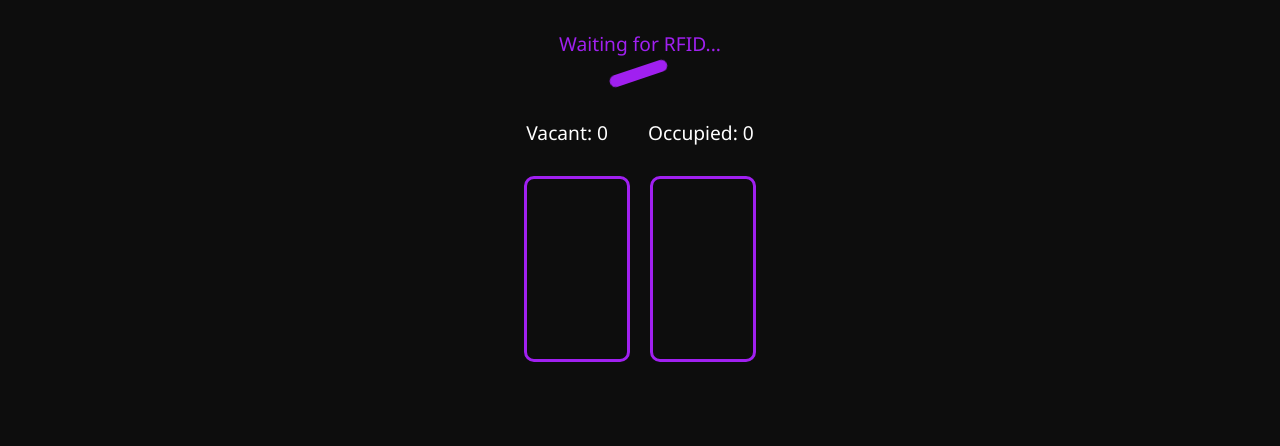
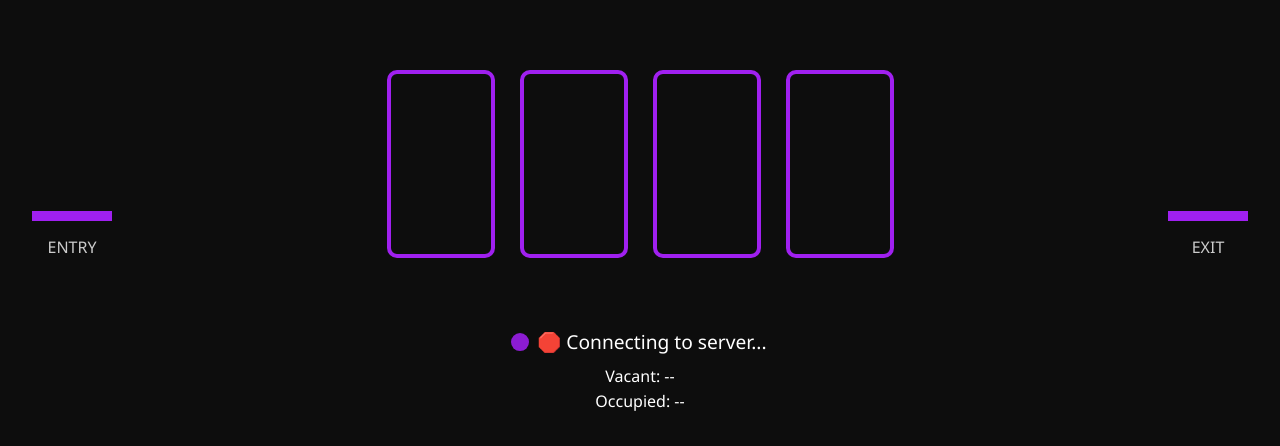
Before and after one commit to RDVdev/iot-project-website, a plain HTML site: page index.html in a window 1280 px wide. Drawn offline with Linux system fonts and the light colour scheme; no server answers.

Commit message:
some changes

```diff
--- a/index.html
+++ b/index.html
@@ -1,26 +1,40 @@
 <!DOCTYPE html>
 <html lang="en">
 <head>
-  <meta charset="UTF-8">
-  <title>Smart Parking Dashboard</title>
-  <link rel="stylesheet" href="style.css">
+  <meta charset="UTF-8" />
+  <title>Virtual Smart Parking</title>
+  <link rel="stylesheet" href="style.css" />
 </head>
 <body>
-  <div id="rfid-scanner">Waiting for RFID...</div>
+  <div id="lot">
+    <div class="gate-area">
+      <div class="barrier" id="entry-barrier"></div>
+      <div class="gate-label">ENTRY</div>
+    </div>
 
-  <div id="barrier-container">
-    <div class="barrier"></div>
+    <div id="slots-area">
+      <div class="slot" id="slot1"></div>
+      <div class="slot" id="slot2"></div>
+      <div class="slot" id="slot3"></div>
+      <div class="slot" id="slot4"></div>
+    </div>
+
+    <div class="gate-area">
+      <div class="barrier" id="exit-barrier"></div>
+      <div class="gate-label">EXIT</div>
+    </div>
   </div>
 
-  <div id="counters">
-    <div id="vacant-count">Vacant: 0</div>
-    <div id="occupied-count">Occupied: 0</div>
+  <div id="status-panel">
+    <div id="rfid-status">
+      <span class="dot"></span>
+      <span id="rfid-text">🔄 Waiting for RFID...</span>
+    </div>
+    <div id="vacant-count">Vacant: --</div>
+    <div id="occupied-count">Occupied: --</div>
   </div>
 
-  <div id="parking-lot">
-    <div class="slot" id="slot1"></div>
-    <div class="slot" id="slot2"></div>
-  </div>
+  <div id="car"></div>
 
   <script src="script.js"></script>
 </body>
--- a/script.js
+++ b/script.js
@@ -1,42 +1,80 @@
 const channelID = "2913872";
 const apiURL = `https://api.thingspeak.com/channels/${channelID}/feeds/last.json`;
 
-const slotElements = [
+const slots = [
   document.getElementById('slot1'),
   document.getElementById('slot2'),
+  document.getElementById('slot3'),
+  document.getElementById('slot4')
 ];
 
-function updateDashboard(data) {
-  const slots = [parseInt(data.field1), parseInt(data.field2)];
+const car = document.getElementById('car');
+const entryBarrier = document.getElementById('entry-barrier');
+const exitBarrier = document.getElementById('exit-barrier');
+const rfidText = document.getElementById('rfid-text');
+const rfidDot = document.querySelector('.dot');
+
+let lastStates = [0, 0, 0, 0];
+
+function animateCarTo(slotIndex) {
+  car.style.display = 'block';
+  car.style.left = '50px';
+
+  setTimeout(() => {
+    const slot = slots[slotIndex];
+    const rect = slot.getBoundingClientRect();
+    car.style.top = `${rect.top + window.scrollY + 20}px`;
+    car.style.left = `${rect.left + window.scrollX + 30}px`;
+
+    setTimeout(() => {
+      car.style.display = 'none';
+    }, 3000);
+  }, 100);
+}
+
+function updateSlots(data) {
+  const states = [data.field1, data.field2, data.field3, data.field4].map(v => parseInt(v));
   let vacant = 0, occupied = 0;
 
-  slots.forEach((val, index) => {
-    const el = slotElements[index];
+  states.forEach((val, idx) => {
     if (val === 1) {
-      el.classList.add('occupied');
-      el.classList.remove('vacated');
+      if (lastStates[idx] === 0) animateCarTo(idx); // New car coming
+      slots[idx].classList.add('occupied');
       occupied++;
     } else {
-      el.classList.remove('occupied');
-      el.classList.add('vacated');
+      slots[idx].classList.remove('occupied');
       vacant++;
     }
   });
 
-  document.getElementById("vacant-count").textContent = `Vacant: ${vacant}`;
-  document.getElementById("occupied-count").textContent = `Occupied: ${occupied}`;
+  lastStates = states;
+
+  // Animate barriers only when data is real
+  entryBarrier.classList.add('open');
+  exitBarrier.classList.add('open');
+
+  rfidText.textContent = "✅ RFID Detected";
+  rfidDot.style.backgroundColor = "#00ff00";
+
+  document.getElementById('vacant-count').textContent = `Vacant: ${vacant}`;
+  document.getElementById('occupied-count').textContent = `Occupied: ${occupied}`;
 }
 
 async function fetchData() {
   try {
     const res = await fetch(apiURL);
+    if (!res.ok) throw new Error("Fetch failed");
     const data = await res.json();
-    updateDashboard(data);
+    updateSlots(data);
   } catch (err) {
-    console.error("Error fetching data:", err);
+    console.warn("Unable to connect to ThingSpeak");
+
+    rfidText.textContent = "🛑 Connecting to server...";
+    rfidDot.style.backgroundColor = "#a020f0";
+    entryBarrier.classList.remove('open');
+    exitBarrier.classList.remove('open');
   }
 }
 
-// Fetch every 15 seconds
 fetchData();
 setInterval(fetchData, 15000);
--- a/style.css
+++ b/style.css
@@ -1,81 +1,105 @@
 body {
+  margin: 0;
   background-color: #0d0d0d;
-    margin: 0;
-    padding: 0;
   font-family: 'Segoe UI', sans-serif;
+  color: white;
+  overflow: hidden;
+}
+
+#lot {
+  display: flex;
+  justify-content: space-between;
+  align-items: flex-end;
+  margin: 40px auto;
+  padding: 30px;
+  width: 95%;
+}
+
+#slots-area {
+  display: flex;
+  gap: 25px;
+  align-items: flex-end;
+}
+
+.slot {
+  width: 100px;
+  height: 180px;
+  border: 4px solid #a020f0;
+  border-radius: 10px;
+  background-color: transparent;
+  transition: background-color 0.3s ease;
+}
+
+.slot.occupied {
+  background-color: #a020f0;
+}
+
+.gate-area {
   display: flex;
   flex-direction: column;
   align-items: center;
 }
 
-  #rfid-scanner {
-    margin-top: 30px;
-    font-size: 1.2rem;
-    color: #a020f0;
-    animation: blink 1s infinite;
+.barrier {
+  width: 80px;
+  height: 10px;
+  background-color: #a020f0;
+  transform-origin: left center;
+  transition: transform 0.6s ease;
+  margin-bottom: 10px;
 }
 
-  @keyframes blink {
-    0%, 100% { opacity: 1; }
-    50% { opacity: 0.4; }
+.barrier.open {
+  transform: rotate(-90deg);
 }
 
-  #barrier-container {
-    margin-top: 20px;
-    margin-bottom: 30px;
+.gate-label {
+  color: #ccc;
+  font-size: 1rem;
+  margin-top: 5px;
 }
 
-  .barrier {
-    width: 60px;
-    height: 12px;
-    background-color: #a020f0;
-    border-radius: 6px;
-    animation: gateMove 3s ease-in-out infinite alternate;
+#status-panel {
+  text-align: center;
+  margin-top: 30px;
 }
 
-  @keyframes gateMove {
-    0% { transform: rotate(0deg); transform-origin: left center; }
-    100% { transform: rotate(-80deg); transform-origin: left center; }
+#rfid-status {
+  display: flex;
+  align-items: center;
+  justify-content: center;
+  font-size: 1.2rem;
+  margin-bottom: 10px;
+  gap: 10px;
 }
 
-  #counters {
-    display: flex;
-    gap: 40px;
-    margin-bottom: 30px;
-    color: #fff;
-    font-size: 1.2rem;
+.dot {
+  width: 14px;
+  height: 14px;
+  background-color: #a020f0;
+  border-radius: 50%;
+  animation: pulse 1.2s infinite;
 }
 
-  #parking-lot {
-    display: flex;
-    gap: 20px;
-    margin-bottom: 40px;
+@keyframes pulse {
+  0%, 100% { transform: scale(1); opacity: 0.7; }
+  50% { transform: scale(1.5); opacity: 1; }
 }
 
-  .slot {
-    width: 100px;
-    height: 180px;
-    border: 3px solid #a020f0;
-    border-radius: 10px;
-    transition: background-color 0.4s ease, transform 0.3s ease;
-    background-color: transparent;
+#vacant-count,
+#occupied-count {
+  font-size: 1rem;
+  margin: 3px 0;
 }
 
-  .slot.occupied {
-    background-color: #a020f0;
-    animation: popIn 0.3s ease;
+#car {
+  width: 40px;
+  height: 70px;
+  background-color: #fff;
+  position: absolute;
+  top: 250px;
+  left: -60px;
+  border-radius: 10px;
+  display: none;
+  transition: left 2s ease, top 2s ease;
 }
-
-  .slot.vacated {
-    animation: fadeOut 0.3s ease;
-  }
-
-  @keyframes popIn {
-    0% { transform: scale(0.9); opacity: 0.5; }
-    100% { transform: scale(1); opacity: 1; }
-  }
-
-  @keyframes fadeOut {
-    0% { transform: scale(1.1); opacity: 1; }
-    100% { transform: scale(1); opacity: 0.6; }
-  }
```
Lines whose indentation alone changed are shown as unchanged.
